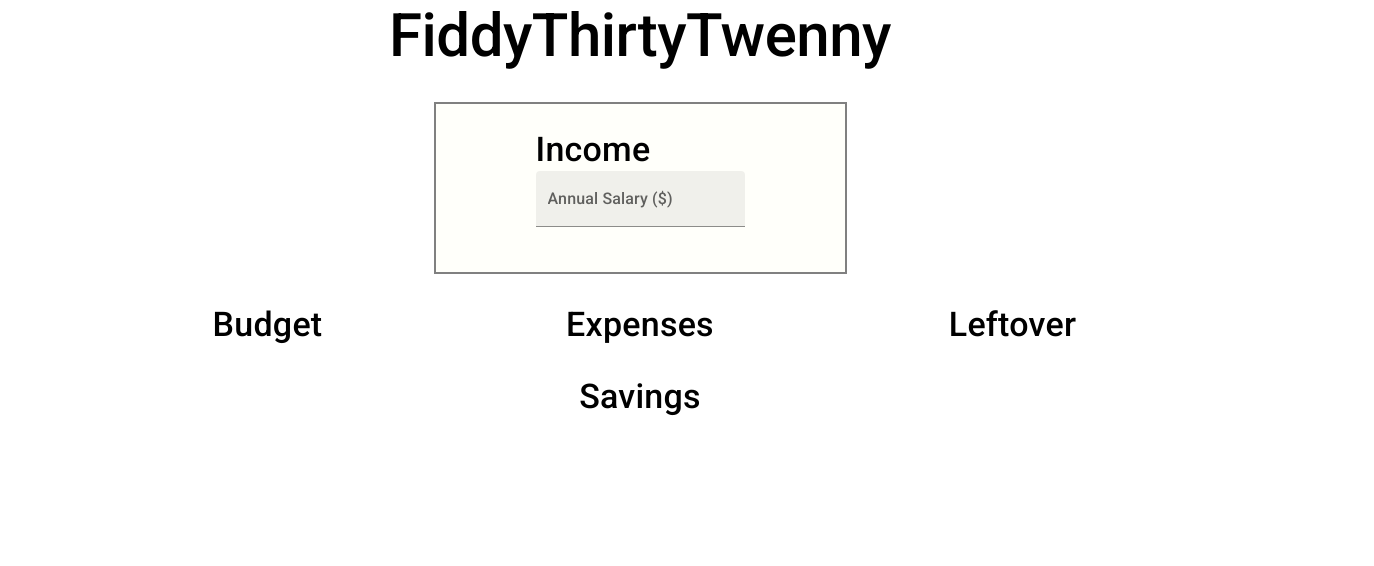
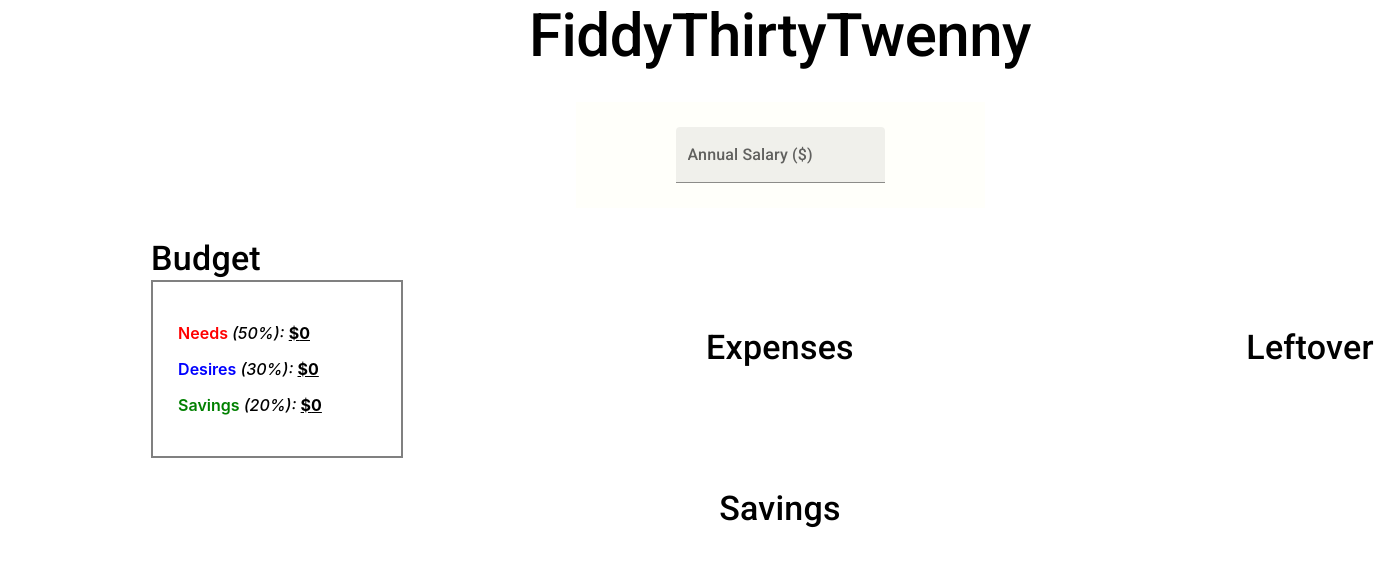
Before and after one commit to jvelarde94/budget-react-app, a React (Create React App) app: page / in a window 1280 px wide. Shown: the top 566 px of the page, 1374 px wide, since content can reach past the window. Built offline with nearby package versions, Linux system fonts and the light colour scheme.

Commit message:
update to income functionality and display budget

```diff
--- a/src/App.js
+++ b/src/App.js
@@ -9,13 +9,13 @@ import Savings from "./components/Savings";
 import Networth from "./components/Networth";
 
 function App() {
-  const [budget, setBudget] = useState([
+  const [budget, setBudget] = useState(
     {
       needs: 0,
       wants: 0,
       savings: 0,
     },
-  ]);
+  );
 
   // Validate input for salary, then calculate budget based on input
   const validateIncome = (e) => {
@@ -25,26 +25,37 @@ function App() {
 
     // Check if input matches regex (numbers only)
     if (!(value.length === 0) && result === true) {
+      let needs = (value * 0.5).toString().replace(/\B(?=(\d{3})+(?!\d))/g, ",");
+      let wants = (value * 0.3).toString().replace(/\B(?=(\d{3})+(?!\d))/g, ",");
+      let savings = (value * 0.2).toString().replace(/\B(?=(\d{3})+(?!\d))/g, ",");
+
+      // let needsFormatted = needs.toString().replace(/\B(?=(\d{3})+(?!\d))/g, ",");
       // Perform calculations using provided number
-      setBudget([
+      setBudget(
         {
-          needs: value * 0.5,
-          wants: value * 0.3,
-          savings: value * 0.2,
+          needs: needs,
+          wants: wants,
+          savings: savings,
         },
-      ]);
+      );
 
-      console.log(budget);
     } else {
       // TODO: Print error message above or beneath input field
+      setBudget(
+        {
+          needs: 0,
+          wants: 0,
+          savings: 0,
+        },
+      );
     }
   };
 
   return (
     <div className="container">
       <Header />
-      <Income onBlur={validateIncome} />
-      <Budget />
+      <Income onChange={validateIncome} />
+      <Budget income={budget} />
       <Expenses />
       <Leftover />
       <Savings />
--- a/src/components/Budget.js
+++ b/src/components/Budget.js
@@ -2,10 +2,28 @@ import React from "react";
 import Income from "./Income";
 import { Typography } from "@mui/material";
 
-const Budget = () => {
+const Budget = ({income, onClick}) => {
+
   return (
     <div className="budget">
       <Typography variant="h4">Budget</Typography>
+      <div className="budget-box">
+        <p>
+          <span className={`key needs`}>Needs </span>
+          <span className="info">(50%): </span>
+          <span className="result">${income.needs}</span>
+        </p>
+        <p>
+          <span className={`key wants`}> Desires </span>
+          <span className="info">(30%): </span>
+          <span className="result">${income.wants}</span>
+        </p>
+        <p>
+          <span className={`key savings`}>Savings </span>
+          <span className="info">(20%): </span>
+          <span className="result">${income.savings}</span>
+        </p>
+      </div>
     </div>
   );
 };
--- a/src/components/Income.js
+++ b/src/components/Income.js
@@ -1,44 +1,15 @@
 import { React, useState } from "react";
 import { Typography, FormControl, TextField, Button } from "@mui/material";
 
-const Income = ({ onBlur }) => {
+const Income = ({ onChange }) => {
   const [inputProps, setInputProps] = useState({
     inputMode: "numeric",
     pattern: "[0-9]*",
   });
-  // const [budget, setBudget] = useState([
-  //   {
-  //     needs: 0,
-  //     wants: 0,
-  //     savings: 0,
-  //   },
-  // ]);
-
-  // const validateIncome = (e) => {
-  //   const value = e.target.value;
-  //   const pattern = /^\d+$/;
-  //   const result = pattern.test(value);
-
-  //   // Check if input matches regex (numbers only)
-  //   if (!(value.length === 0) && result === true) {
-  //     // Perform calculations using provided number
-  //     setBudget([
-  //       {
-  //         needs: value * 0.5,
-  //         wants: value * 0.3,
-  //         savings: value * 0.2,
-  //       },
-  //     ]);
-
-  //     console.log(budget);
-  //   } else {
-  //     // TODO: Print error message above or beneath input field
-  //   }
-  // };
 
   return (
     <div className="income-form">
-      <Typography variant="h4">Income</Typography>
+      {/* <Typography variant="h4">Income</Typography> */}
       <FormControl>
         <TextField
           id="annual-salary"
@@ -46,19 +17,9 @@ const Income = ({ onBlur }) => {
           label="Annual Salary ($)"
           variant="filled"
           inputProps={inputProps}
-          // onBlur={validateIncome}
-          onBlur={onBlur}
+          onChange={onChange}
         />
-        {/* <Button
-          type="submit"
-          variant="contained"
-          color="primary"
-          onClick={submit}
-        >
-          Calculate
-        </Button> */}
       </FormControl>
-      {/* <p>{budget}</p> */}
     </div>
   );
 };
--- a/src/index.css
+++ b/src/index.css
@@ -16,7 +16,7 @@ code {
 
 .container {
   display: grid;
-  grid-template-columns: 150px 150px 150px;
+  grid-template-columns: 500px 500px 500px;
   /* grid-template-areas:
     ". . . header . . ."
     ". . . income . . ."
@@ -41,16 +41,41 @@ code {
   grid-row: 2;
 
   padding: 25px 100px;
-  border: 2px solid grey;
+  /* border: 2px solid grey; */
   background-color: rgb(255, 255, 250);
 }
 .income-form .salary-input {
-  margin-bottom: 20px;
+  /* margin-bottom: 20px; */
 }
 
 .budget {
   grid-column: 1 / 2;
   grid-row: 3;
+}
+.budget-box {
+  width: 100%;
+  border: 2px solid grey;
+  padding:25px;
+}
+.budget-box .key {
+  font-weight:600;
+}
+.budget-box .info {
+  font-style: italic;
+  font-weight: 500;
+}
+.budget-box .needs {
+  color: red;
+}
+.budget-box .wants {
+  color: blue;
+}
+.budget-box .savings {
+  color: green;
+}
+.budget-box .result {
+  font-weight:700;
+  text-decoration: underline;
 }
 
 .expenses {
```
Also changed, not shown: 1 other file (tests, documents, lock files or other folders).
